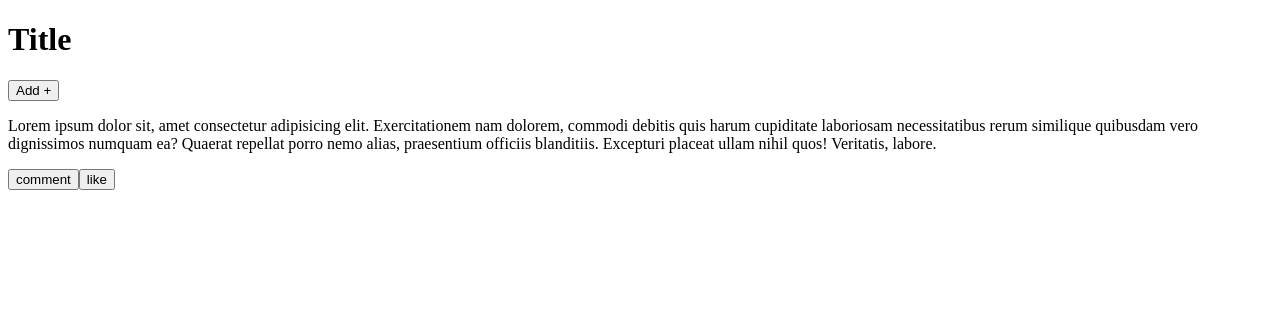
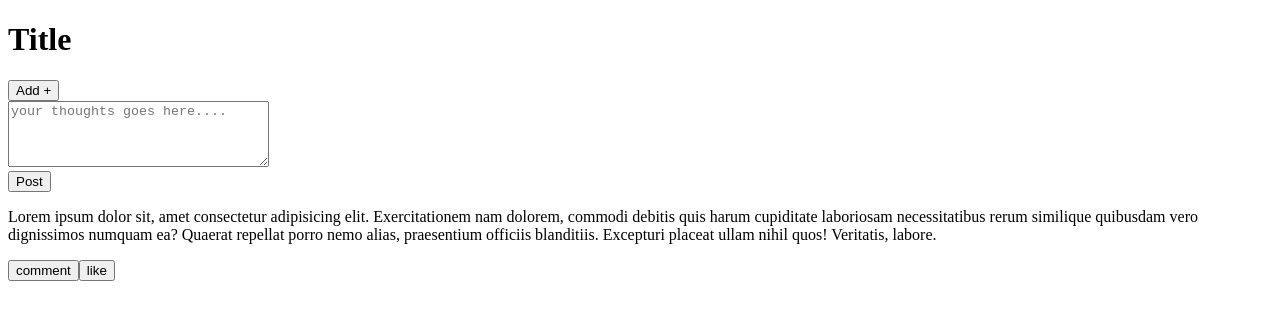
Before and after one commit to jabo-arnold-landry/WebSockets-practice, a React (Vite) app in the folder client/: page / in a window 1280 px wide. Shown: the top 320 px of the page. Built offline with nearby package versions, Linux system fonts and the light colour scheme; no server answers.

Commit message:
feat: Implement toggle functionality for IdeaBox component

```diff
--- a/client/src/App.jsx
+++ b/client/src/App.jsx
@@ -1,17 +1,30 @@
-import { useEffect } from "react";
+import { useEffect, useState } from "react";
 import socket from "./socketsFolder/socket";
+import IdeaBox from "./IdeaBox";
 function App() {
+  const [toggleIdeaBox, setToggler] = useState(true);
+
   // establishing the handshake with the backend for the io
   useEffect(() => {
     socket.on("connect", () => {
       console.log(socket.id);
     });
   }, []);
+
+  function toggleOnAndOffIdeaBox(e) {
+    setToggler((currvalue) => !currvalue);
+  }
+
   return (
     <>
       <header>
         <h1>Title</h1>
-        <button>Add +</button>
+        <button onClick={toggleOnAndOffIdeaBox}>Add +</button>
+        {toggleIdeaBox && (
+          <div>
+            <IdeaBox />
+          </div>
+        )}
       </header>
 
       <main>
```
